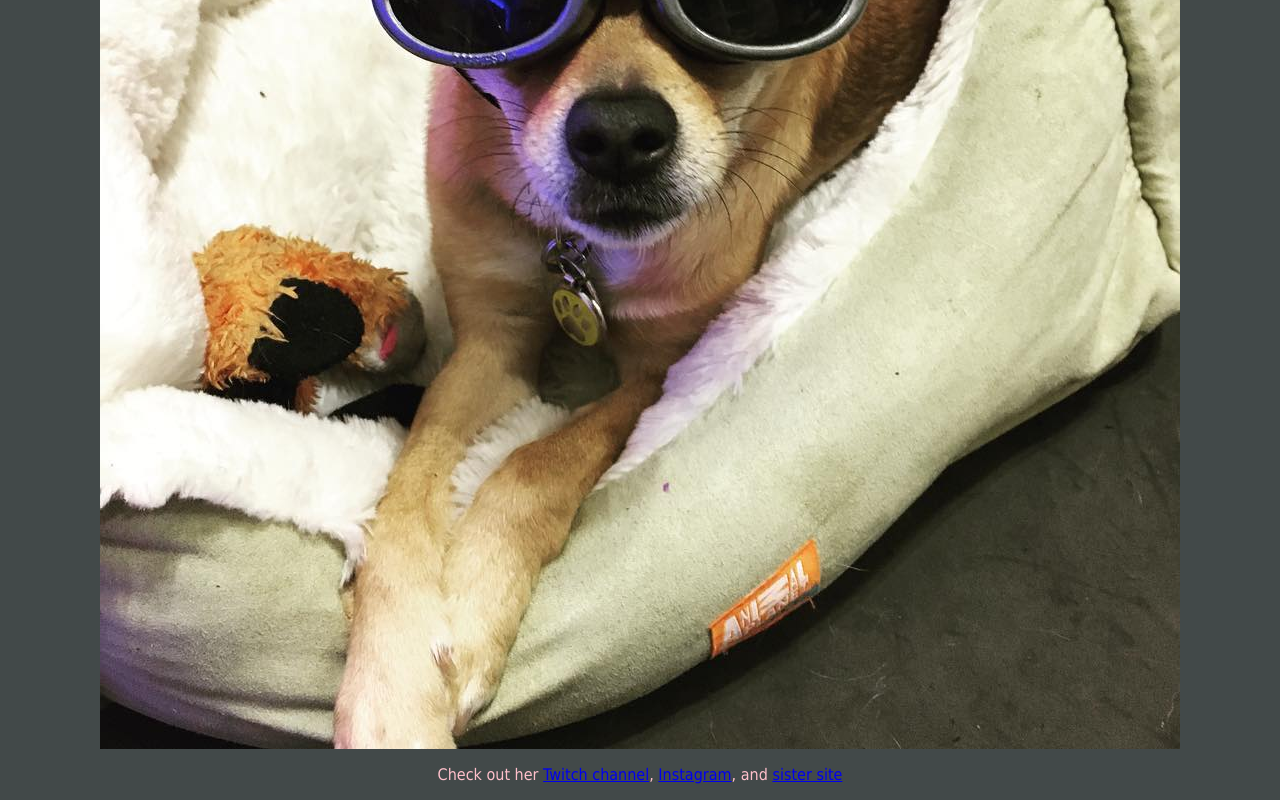
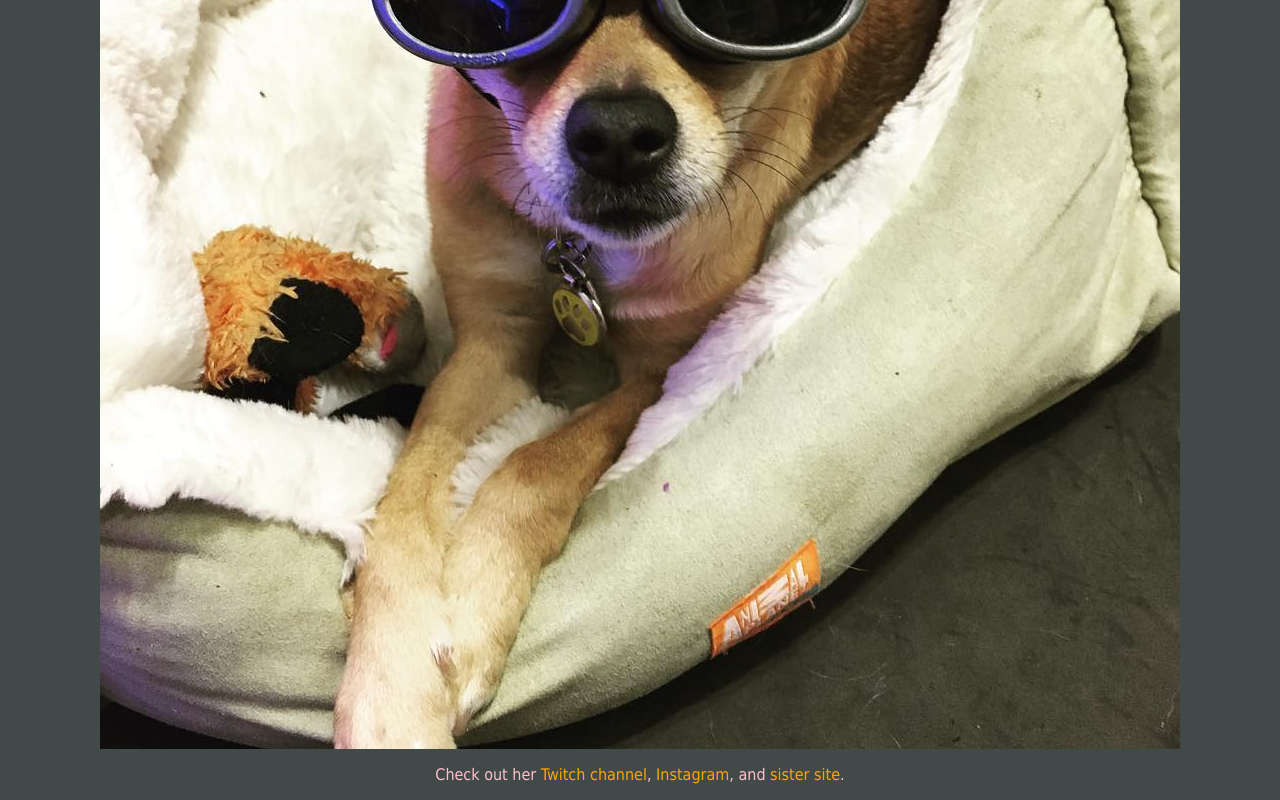
Before and after one commit to voodoo907/Chuggle, a plain HTML site: page index.html in a window 1280 px wide. Shown: the part 364-1164 px from the top of the page. Drawn offline with Linux system fonts and the light colour scheme.

Commit message:
Update index.html

```diff
--- a/index.html
+++ b/index.html
@@ -4,10 +4,32 @@
     <a href="https://www.instagram.com/p/BTAVu-mjYu3">
       <img src="Peggy.jpg" alt="Peggy looking dope">
     </a>
-    <p style="font-family:tahoma;color:pink;">Check out her <a href="https://www.twitch.tv/karacorvus">Twitch channel</a>, <a href="https://www.instagram.com/peggythechuggle/">Instagram</a>, and <a href="http://cutegirldoesrapidfirelegfarts.com">sister site</a> </p>
+    <p style="font-family:tahoma;color:pink;">Check out her <a href="https://www.twitch.tv/karacorvus">Twitch channel</a>, <a href="https://www.instagram.com/peggythechuggle/">Instagram</a>, and <a href="http://cutegirldoesrapidfirelegfarts.com">sister site</a>. </p>
 </center>
-  </center>
 <style>
 body {background-color: #424949}
+  a:link {
+    color: orange;
+    background-color: transparent;
+    text-decoration: none;
+}
+
+a:visited {
+    color: purple;
+    background-color: transparent;
+    text-decoration: none;
+}
+
+a:hover {
+    color: red;
+    background-color: transparent;
+    text-decoration: underline;
+}
+
+a:active {
+    color: yellow;
+    background-color: transparent;
+    text-decoration: underline;
+}
 </style>
 </html>
```
